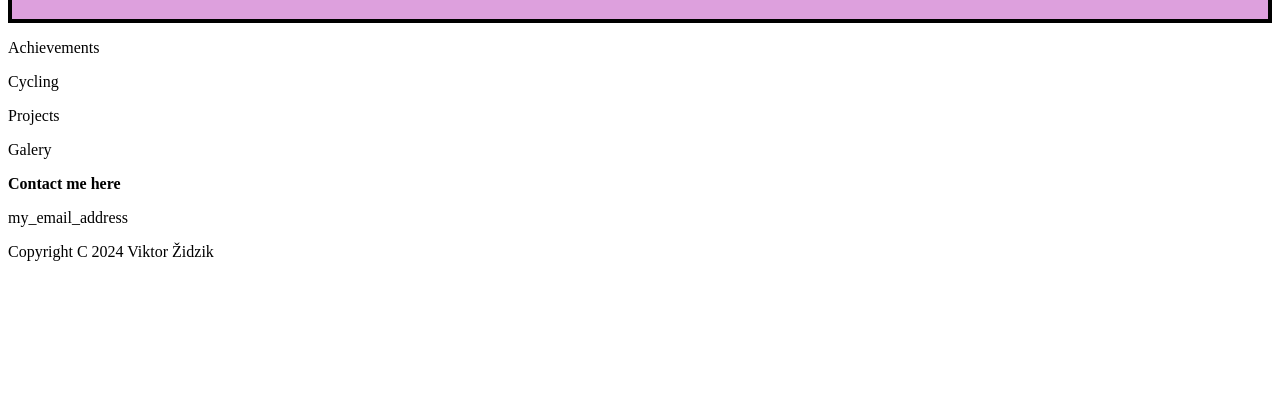
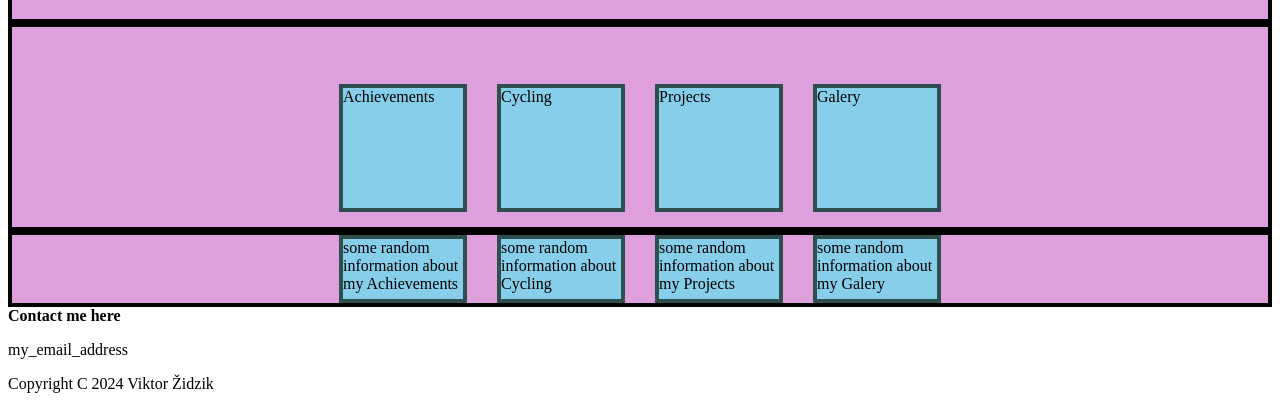
Before and after one commit to Vytho/CSS_project_learning, a plain HTML site: page index.html in a window 1280 px wide. Shown: the part 635-1044 px from the top of the page. Before the commit the page ends 912 px from the top, so only its background shows below. Drawn offline with Linux system fonts and the light colour scheme.

Commit message:
finishing structure of central boxes with different topics

```diff
--- a/index.html
+++ b/index.html
@@ -46,7 +46,26 @@
         <h1 class="header_text_item">Get to know me better</h1>
     </div>
 
-    <p>Achievements</p> <p>Cycling</p> <p>Projects</p> <p>Galery</p>
+    <div class="boxes_box">
+        <p class="boxes_item">Achievements</p>
+        <p class="boxes_item">Cycling</p>
+        <p class="boxes_item">Projects</p>
+        <p class="boxes_item">Galery</p>
+    </div>
+
+    <div class="boxes_desc_box">
+        <p class="boxes_desc_item">some random information about my Achievements</p>
+        <div class="division_item"></div>
+        <p class="boxes_desc_item">some random information about Cycling</p>
+        <div class="division_item"></div>
+        <p class="boxes_desc_item">some random information about my Projects</p>
+        <div class="division_item"></div>
+        <p class="boxes_desc_item">some random information about my Galery</p>
+    </div>
+
+
+
+
 
 
     <b>Contact me here</b>
--- a/style.css
+++ b/style.css
@@ -46,7 +46,6 @@
 .intro_info{
     display: flex;
     height: 400px;
-    justify-content: center;
     flex-wrap: wrap;
     background: plum;
     border: 4px solid indigo;
@@ -103,3 +102,52 @@
     border: 4px solid darkslategray;
     background: skyblue;
 }
+
+
+
+.boxes_box{
+    display: flex;
+    background: plum;
+    border: 4px solid black;
+    height: 200px;
+    justify-content: center;
+    align-items: flex-end;
+
+
+}
+
+
+.boxes_item{
+    border: 4px solid darkslategray;
+    background: skyblue;
+    width: 120px;
+    height: 120px;
+    margin: 15px;
+
+
+}
+
+.boxes_desc_box{
+    display: flex;
+    background: plum;
+    border: 4px solid black;
+    justify-content: center;
+    align-items: flex-start;
+}
+
+
+.boxes_desc_item{
+
+    border: 4px solid darkslategray;
+    background: skyblue;
+    width: 120px;
+    height: 60px;
+    margin: 0px;
+
+}
+
+.division_item{
+    width: 30px;
+    height: 60px;
+
+}
```
